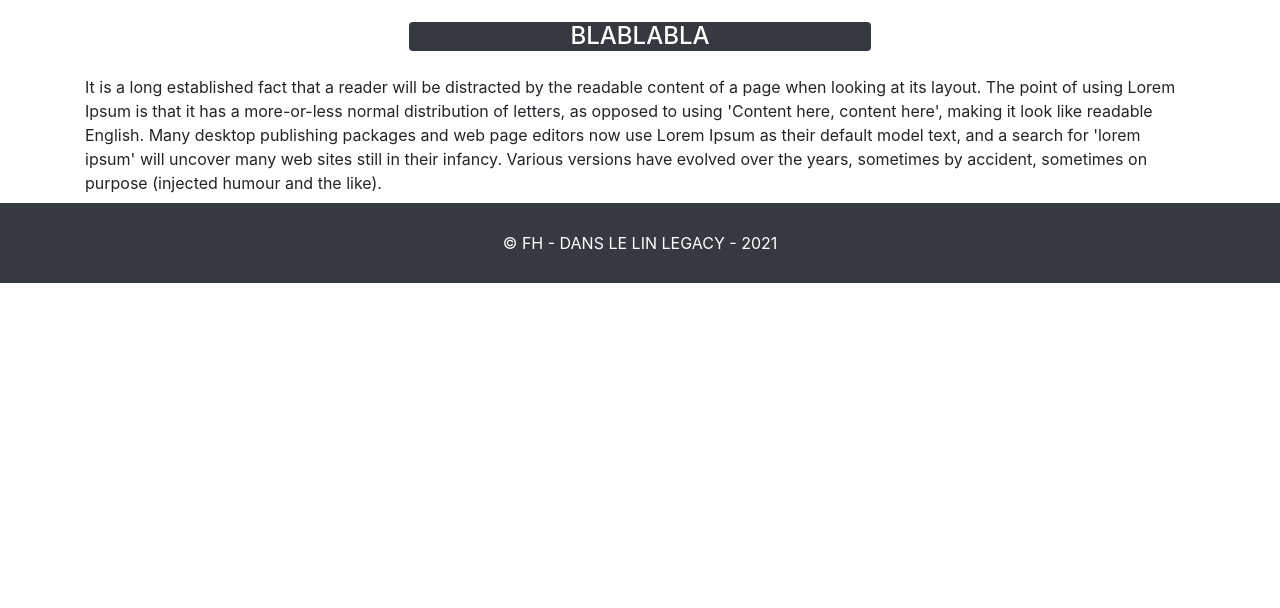
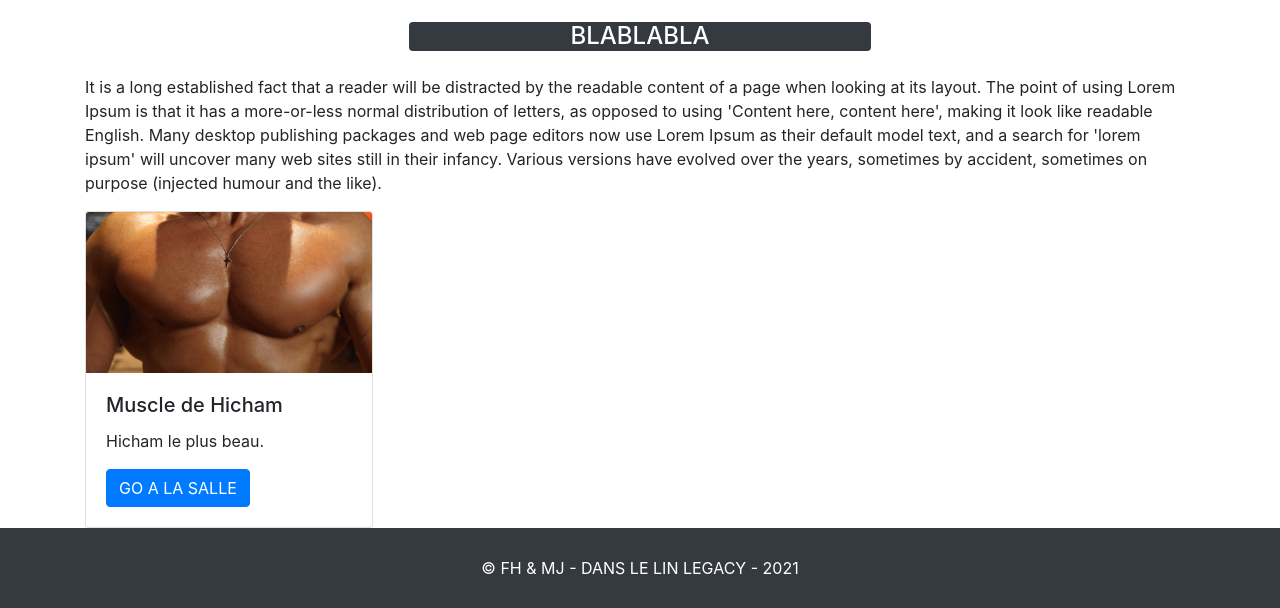
Before and after one commit to hferr404/ProjetGITtest, a PHP site: page / in a window 1280 px wide. Shown: the part 453-1061 px from the top of the page. Before the commit the page ends 736 px from the top, so only its background shows below. Run offline with PHP 8.4, Linux system fonts and the light colour scheme.

Commit message:
ajout d'une card

```diff
--- a/index.php
+++ b/index.php
@@ -78,10 +78,20 @@
                         content here', making it look like readable English. Many desktop publishing packages and web page editors now use Lorem Ipsum as their default model text,
                         and a search for 'lorem ipsum' will uncover many web sites still in their infancy.
                         Various versions have evolved over the years, sometimes by accident, sometimes on purpose (injected humour and the like).</p>
+
+
+                        <div class="card" style="width: 18rem;">
+                            <img src="img/muscle.jpg" class="card-img-top" alt="...">
+                            <div class="card-body">
+                                <h5 class="card-title">Muscle de Hicham</h5>
+                                <p class="card-text">Hicham le plus beau.</p>
+                                <a href="https://www.west-club.fr/?gclid=CjwKCAiAyc2BBhAaEiwA44-wWxjGzZ6M_0tZ9sSLHAPsWQBEdpJh7owxaRO73OYeK51bMuSo3o6gGRoCbzgQAvD_BwE" class="btn btn-primary">GO A LA SALLE</a>
+                            </div>
+                        </div>
         </div>
 
         <footer class="bg-dark text-white text-center justify-content-center align-items-center d-flex" style="min-height: 10vh;">
-            &copy; FH - DANS LE LIN LEGACY - 2021
+            &copy; FH & MJ - DANS LE LIN LEGACY - 2021
         </footer>
     </body>
 </html>
```
Also changed, not shown: img/muscle.jpg (added).
